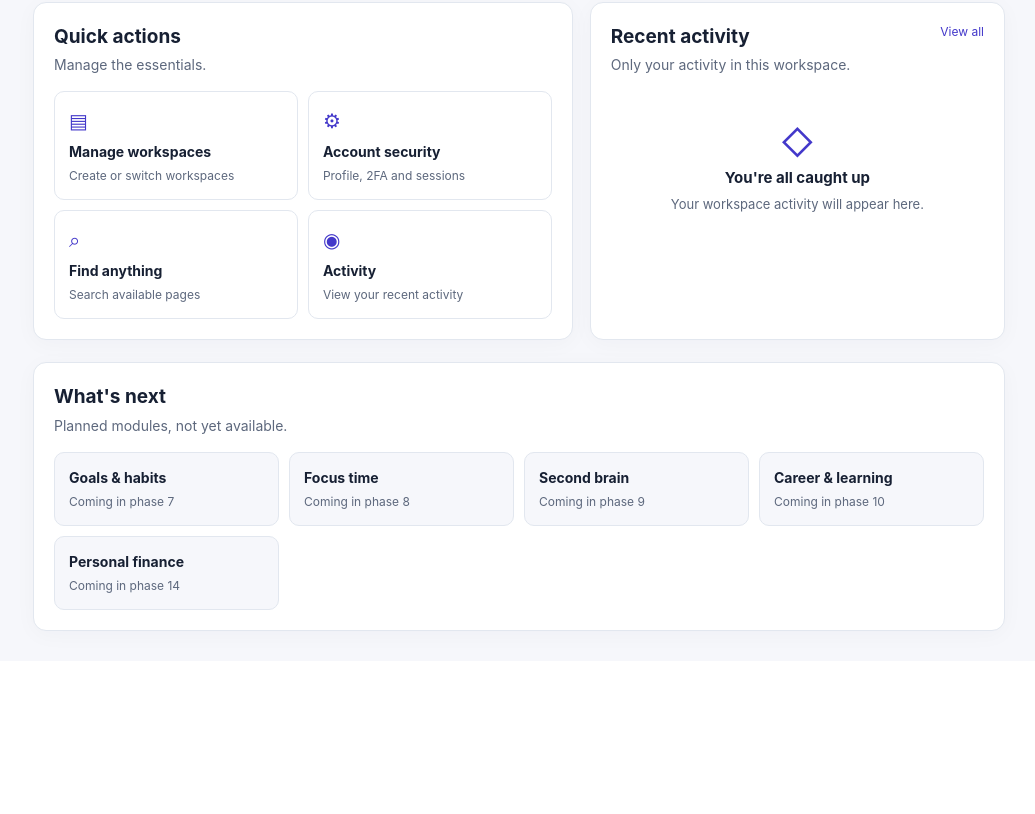
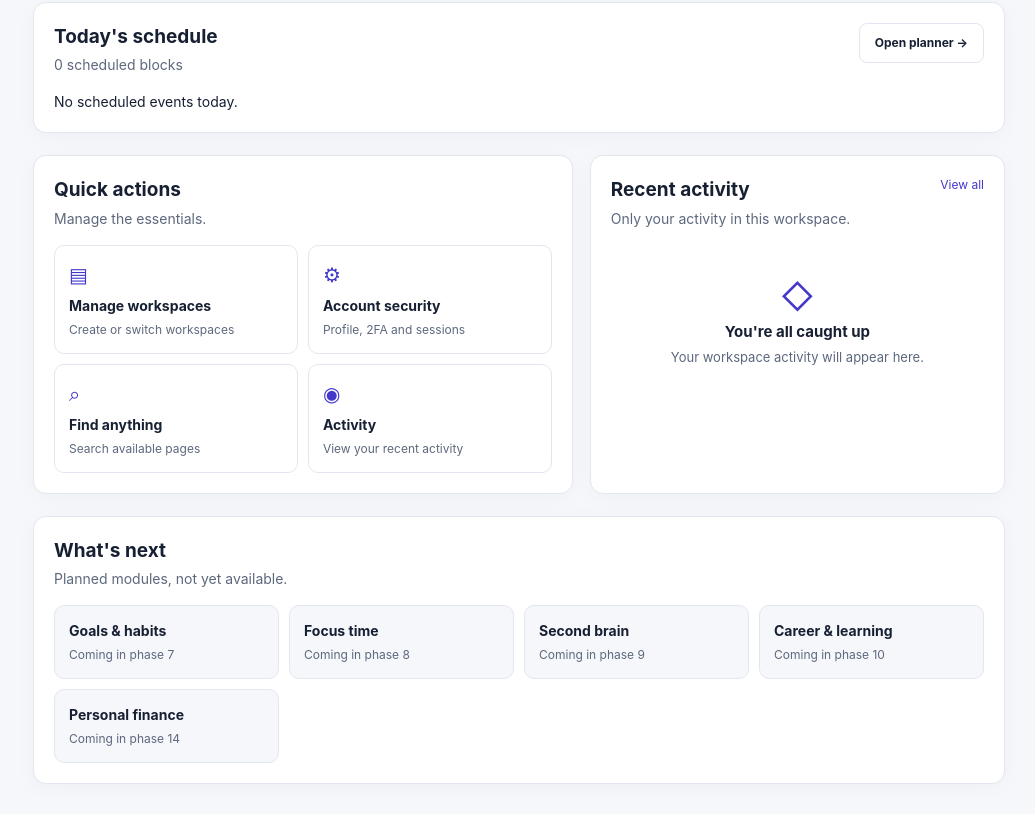
Before and after one commit to arifbillahcse/tm, a Laravel app: page /dashboard in a window 1280 px wide. Shown: the part 873-1687 px from the top of the page, without its empty margins (245-1280 px from the left). Before the commit the page ends 1508 px from the top, so only its background shows below. Run offline with Laravel 12, Linux system fonts and the light colour scheme; the visitor is signed in with stand-in values (Sample User, id 1); data that the repository does not hold is empty; style sheets or scripts are compiled from the project's sources; parts of the project's set-up code (start-up, migrations or seed data) failed here and were passed over.

Commit message:
feat: integrate calendar resources/views/dashboard/index.blade.php

```diff
--- a/resources/views/dashboard/index.blade.php
+++ b/resources/views/dashboard/index.blade.php
@@ -5,6 +5,7 @@
 <section class="hero"><div><span class="hero-tag">{{ ucfirst($workspace->type) }} workspace</span><h2>Make room for meaningful work.</h2><p>You're in {{ $workspace->name }}. Your workspace is ready to grow with you.</p><a class="hero-button" href="{{ route('profile') }}">Review your profile →</a></div><div class="hero-art" aria-hidden="true"><i></i><i></i><i></i><span>✳</span></div></section>
 <div class="stats-grid"><x-ui.stat label="Workspace access" :value="ucfirst($workspace->roleFor(auth()->user()))" detail="Your current role"/><x-ui.stat label="Members" :value="$memberCount" detail="Current workspace"/><x-ui.stat label="Two-factor security" :value="auth()->user()->two_factor_secret?'Enabled':'Not enabled'" detail="Account protection"/>@if($pendingCount!==null)<x-ui.stat label="Pending invitations" :value="$pendingCount" detail="Unexpired invitations"/>@else<x-ui.stat label="Local timezone" :value="auth()->user()->timezone" detail="Profile preference"/>@endif</div>
 @if($taskStats!==null)<x-ui.card><div class="section-heading"><div><h2>My Day &amp; tasks</h2><p>Actual task statistics in your private workspace.</p></div><a class="btn" href="{{ route('tasks.create') }}">New task</a></div><div class="stats-grid"><x-ui.stat label="Open tasks" :value="$taskStats['open']" detail="Pending or in progress"/><x-ui.stat label="Completed tasks" :value="$taskStats['completed']" detail="All completed"/><x-ui.stat label="Overdue tasks" :value="$taskStats['overdue']" detail="Past due"/><a class="btn secondary" href="{{ route('tasks.index',['view'=>'today']) }}">My Day →</a></div></x-ui.card>@endif
+@if($calendarToday!==null)<x-ui.card><div class="section-heading"><div><h2>Today's schedule</h2><p>{{ count($calendarToday) }} scheduled blocks</p></div><a class="btn secondary" href="{{ route('calendar.index',['view'=>'day']) }}">Open planner →</a></div>@forelse(array_slice($calendarToday,0,5) as $o)<a class="result-row" href="{{ route('calendar.edit',$o['event']) }}"><strong>{{ $o['event']->title }}</strong><small>{{ $o['start']->copy()->setTimezone(auth()->user()->timezone?:'UTC')->format('H:i') }}–{{ $o['end']->copy()->setTimezone(auth()->user()->timezone?:'UTC')->format('H:i') }}</small></a>@empty<p>No scheduled events today.</p>@endforelse</x-ui.card>@endif
 <div class="dashboard-grid"><x-ui.card><div class="section-heading"><div><h2>Quick actions</h2><p>Manage the essentials.</p></div></div><div class="quick-grid"><a href="{{ route('workspaces.index') }}"><span>▤</span><strong>Manage workspaces</strong><small>Create or switch workspaces</small></a><a href="{{ route('profile') }}"><span>⚙</span><strong>Account security</strong><small>Profile, 2FA and sessions</small></a><a href="{{ route('search') }}"><span>⌕</span><strong>Find anything</strong><small>Search available pages</small></a><a href="{{ route('notifications.index') }}"><span>◉</span><strong>Activity</strong><small>View your recent activity</small></a></div></x-ui.card>
 <x-ui.card><div class="section-heading"><div><h2>Recent activity</h2><p>Only your activity in this workspace.</p></div><a href="{{ route('notifications.index') }}">View all</a></div>@forelse($events as $event)<div class="activity-row"><span class="activity-dot"></span><div><strong>{{ ucfirst(str_replace('_',' ',$event->event)) }}</strong><small>{{ \Illuminate\Support\Carbon::parse($event->created_at,'UTC')->setTimezone(auth()->user()->timezone ?: 'UTC')->format('M j, H:i') }}</small></div></div>@empty<x-ui.empty heading="You're all caught up" description="Your workspace activity will appear here."/>@endforelse</x-ui.card></div>
 <x-ui.card><div class="section-heading"><div><h2>What's next</h2><p>Planned modules, not yet available.</p></div></div><div class="module-grid">@foreach($modules as $label=>$phase)<div class="module-tile"><strong>{{ $label }}</strong><small>Coming in phase {{ $phase }}</small></div>@endforeach</div></x-ui.card>
```
